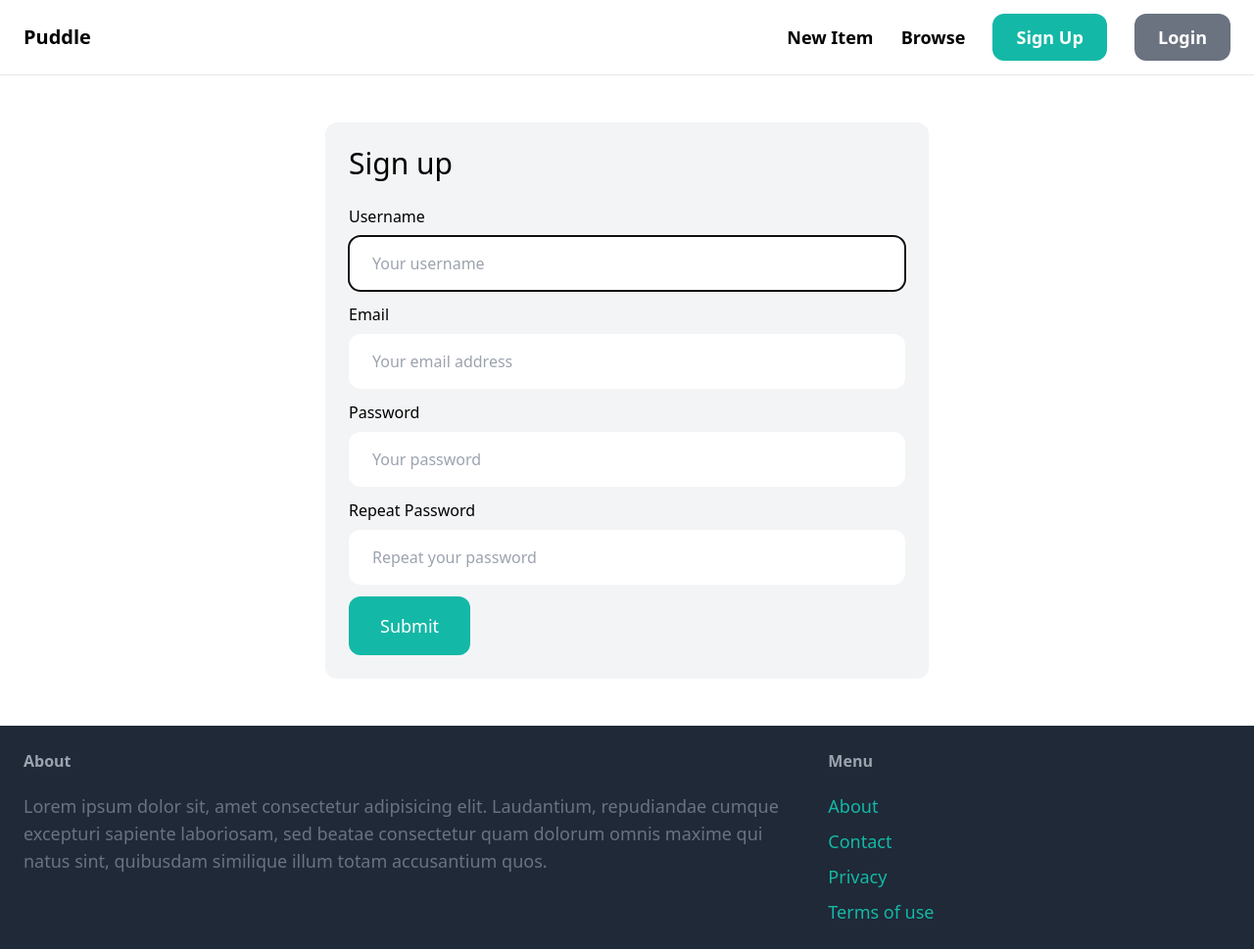
After one commit to renatocfrancisco/django-fcc-marketplace, a Django app: page /signup/ in a window 1280 px wide. The commit adds this page. Shown: the whole page at 98% size. Run offline with Django 4.2, Linux system fonts and the light colour scheme; some libraries are stand-ins or nearby versions.

Commit message:
feat: :sparkles: /signup

```diff
--- /dev/null
+++ b/puddle/core/forms.py
@@ -0,0 +1,28 @@
+from django import forms
+from django.contrib.auth.forms import UserCreationForm
+from django.contrib.auth.models import User
+
+class SignupForm(UserCreationForm):
+    class Meta:
+        model = User
+        fields = ['username', 'email', 'password1', 'password2']
+
+    username = forms.CharField(widget=forms.TextInput(attrs={
+        'placeholder': 'Your username',
+        'class': 'w-full py-4 px-6 rounded-xl'
+    }))
+
+    email = forms.CharField(widget=forms.EmailInput(attrs={
+        'placeholder': 'Your email address',
+        'class': 'w-full py-4 px-6 rounded-xl'
+    }))
+
+    password1 = forms.CharField(widget=forms.PasswordInput(attrs={
+        'placeholder': 'Your password',
+        'class': 'w-full py-4 px-6 rounded-xl'
+    }))
+
+    password2 = forms.CharField(widget=forms.PasswordInput(attrs={
+        'placeholder': 'Repeat your password',
+        'class': 'w-full py-4 px-6 rounded-xl'
+    }))
--- a/puddle/core/templates/core/base.html
+++ b/puddle/core/templates/core/base.html
@@ -33,7 +33,7 @@
             <h3 class="mb-5 font-semibold text-gray-400">Menu</h3>
             <ul class="space-y-2">
                 <li><a href="#" class="text-lg text-teal-500 hover:text-teal-700">About</a></li>
-                <li><a href="{% url 'contact' %}" class="text-lg text-teal-500 hover:text-teal-700">Contact</a></li>
+                <li><a href="{% url 'core:contact' %}" class="text-lg text-teal-500 hover:text-teal-700">Contact</a></li>
                 <li><a href="#" class="text-lg text-teal-500 hover:text-teal-700">Privacy</a></li>
                 <li><a href="#" class="text-lg text-teal-500 hover:text-teal-700">Terms of use</a></li>
             </ul>
--- /dev/null
+++ b/puddle/core/templates/core/signup.html
@@ -0,0 +1,47 @@
+{% extends 'core/base.html' %}
+
+{% block title %}Sign Up{% endblock %}
+
+{% block content %}
+
+<div class="w-1/2 my-6 mx-auto p-6 bg-gray-100 rounded-xl">
+    <h1 class="mb-6 text-3xl">Sign up</h1>
+
+    <form method="post" action=".">
+        {% csrf_token %}
+
+        <div class="mb-3">
+            <label for="" class="inline-block mb-2">Username</label><br>
+            {{form.username}}
+        </div>
+
+        <div class="mb-3">
+            <label for="" class="inline-block mb-2">Email</label><br>
+            {{form.email}}
+        </div>
+
+        <div class="mb-3">
+            <label for="" class="inline-block mb-2">Password</label><br>
+            {{form.password1}}
+        </div>
+
+        <div class="mb-3">
+            <label for="" class="inline-block mb-2">Repeat Password</label><br>
+            {{form.password2}}
+        </div>
+
+        {% if form.errors or form.non_field_errors %}
+        <div class="mb-3 p-6 bg-red-100 rounded-xl">
+            {% for field in form %}
+                {{ field.errors }}
+            {% endfor %}
+        </div>
+        {% endif %}
+
+        <button class="py-4 px-8 text-lg bg-teal-500 hover:bg-teal-700 rounded-xl text-white">
+            Submit
+        </button>
+    </form>
+</div>
+
+{% endblock %}
--- /dev/null
+++ b/puddle/core/urls.py
@@ -0,0 +1,11 @@
+from django.urls import path
+
+from . import views
+
+app_name = 'core'
+
+urlpatterns = [
+    path('', views.index, name='index'),
+    path('contact/', views.contact, name='contact'),
+    path('signup/', views.signup, name='signup'),
+]
--- a/puddle/core/views.py
+++ b/puddle/core/views.py
@@ -1,6 +1,10 @@
-from django.shortcuts import render
+from django.shortcuts import redirect, render
 
 from item.models import Category, Item
+
+from .forms import SignupForm
+
+from django.views.decorators.csrf import csrf_protect # because of the post method
 
 # Create your views here.
 
@@ -15,3 +19,18 @@ def index(req):
 
 def contact(req):
     return render(req, 'core/contact.html')
+
+@csrf_protect # because of the post method
+def signup(req):
+    if req.method == 'POST':
+        form = SignupForm(req.POST)
+
+        if form.is_valid():
+            form.save()
+            return redirect('/login/')
+    else:
+        form = SignupForm()
+
+    return render(req, 'core/signup.html', {
+        'form': form
+    })
--- a/puddle/item/views.py
+++ b/puddle/item/views.py
@@ -5,7 +5,9 @@ from .models import Item
 # Create your views here.
 def detail(req, pk):
     item = get_object_or_404(Item, pk=pk)
+    related_items = Item.objects.filter(category=item.category, is_sold=False).exclude(pk=pk)[0:3]
 
     return render(req, 'item/detail.html', {
-        'item': item
+        'item': item,
+        'related_items': related_items,
     })
--- a/puddle/puddle/urls.py
+++ b/puddle/puddle/urls.py
@@ -17,16 +17,11 @@ Including another URLconf
 from django.contrib import admin
 from django.urls import path, include
 
-# added by me
 from django.conf import settings
 from django.conf.urls.static import static
-# ---
-
-from core.views import index, contact
 
 urlpatterns = [
-    path('', index, name='index'),
+    path('', include('core.urls')),
     path('items/', include('item.urls')),
-    path('contact/', contact, name='contact'),
     path('admin/', admin.site.urls),
 ] + static(settings.MEDIA_URL, document_root=settings.MEDIA_ROOT) # added by me
```
Also changed, not shown: puddle/item/templates/item/detail.html (+20 -0 lines), puddle/media/item_images/1-xvqvfg.webp (added), puddle/media/item_images/toycar.jpeg (added).
